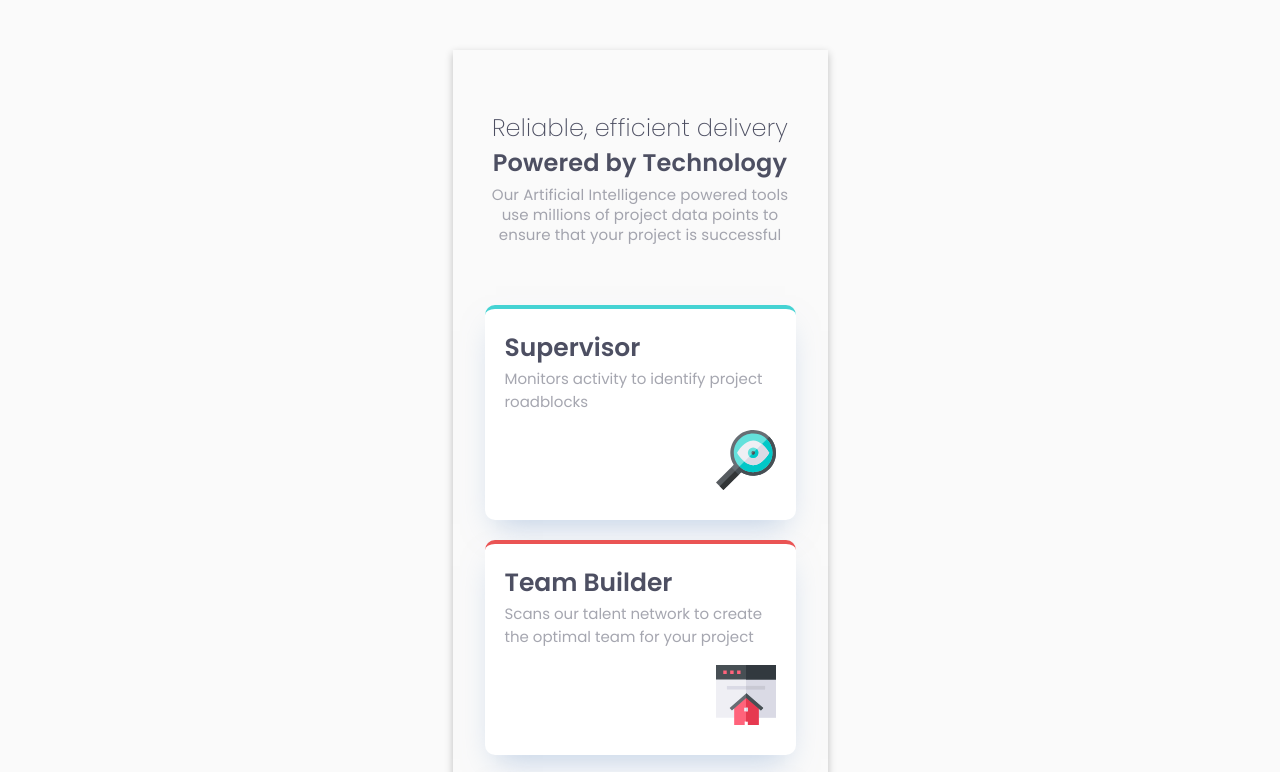
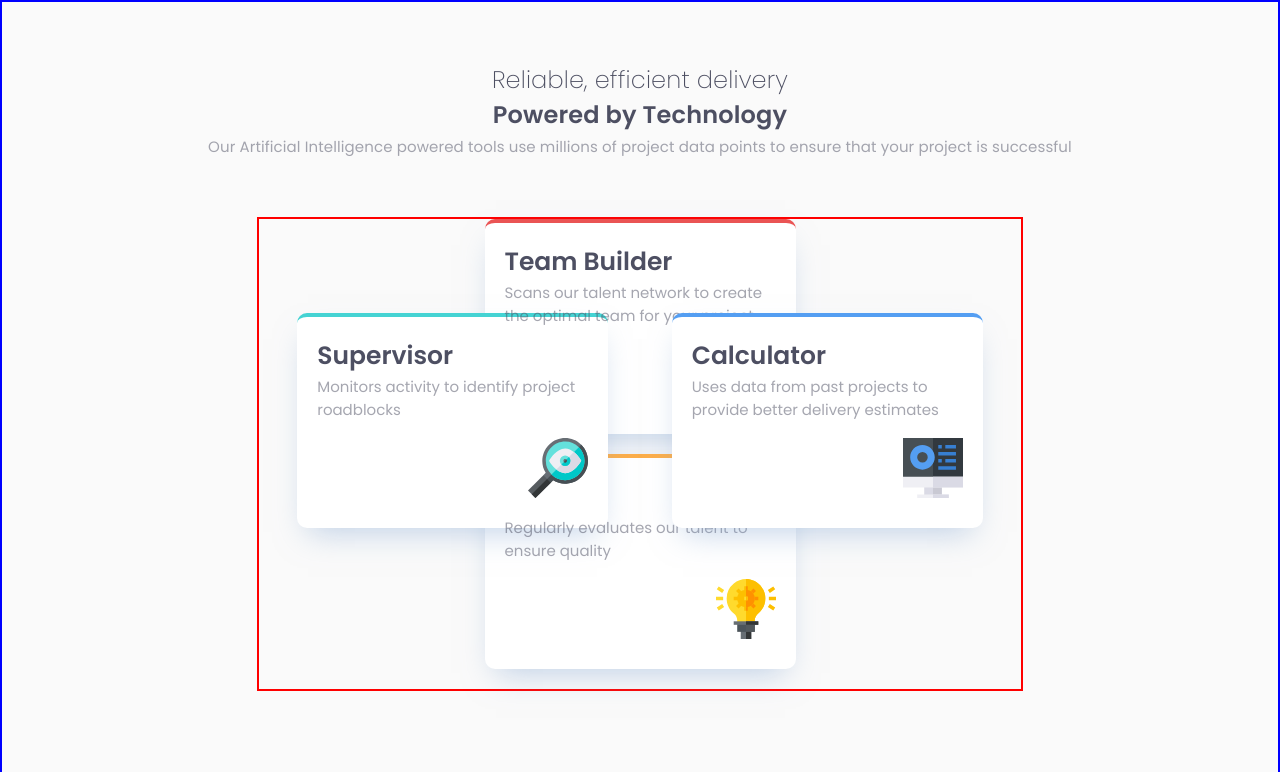
Before and after one commit to suryathink/four-card-feature-section, a plain HTML site: page index.html in a window 1280 px wide. Shown: the top 772 px of the page. Drawn offline with Linux system fonts and the light colour scheme.

Commit message:
all changes added

```diff
--- a/index.html
+++ b/index.html
@@ -28,7 +28,7 @@
       </div>
 
       <div class="all-cards">
-        <div class="first-card first-border-top">
+        <div class="first-card first-media-class first-border-top">
           <div class="supervisor-parent">
             <div class="supervisor">
               <p>Supervisor</p>
@@ -42,7 +42,7 @@
           </div>
         </div>
 
-        <div class="first-card second-border-top">
+        <div class="first-card second-media-class second-border-top">
           <div class="supervisor-parent">
             <div class="supervisor">
               <p>Team Builder</p>
@@ -59,7 +59,7 @@
           </div>
         </div>
 
-        <div class="first-card third-border-top">
+        <div class="first-card third-media-class third-border-top">
           <div class="supervisor-parent">
             <div class="supervisor">
               <p>Karma</p>
@@ -73,7 +73,7 @@
           </div>
         </div>
 
-        <div class="first-card four-border-top">
+        <div class="first-card fourth-media-class four-border-top">
           <div class="supervisor-parent">
             <div class="supervisor">
               <p>Calculator</p>
@@ -89,32 +89,15 @@
             <img src="./images/icon-calculator.svg" alt="Calculator" />
           </div>
         </div>
-
-        <!-- <div>
-
-
-  </div>
-
-  <div>
-
-
-
-  </div>
-
-  <div>
-
-
-
-  </div> -->
       </div>
     </main>
-    <footer>
+    <!-- <footer>
       <p class="attribution">
         Challenge by
         <a href="https://www.frontendmentor.io?ref=challenge" target="_blank"
           >Frontend Mentor</a
         >. Coded by <a href="https://github.com/suryathink">Surya</a>.
       </p>
-    </footer>
+    </footer> -->
   </body>
 </html>
--- a/style.scss
+++ b/style.scss
@@ -13,11 +13,12 @@ body {
   flex-direction: column;
   align-items: center;
   justify-content: center;
-  margin: auto;
+  // margin: auto;
 }
 
 .main {
-  margin: 50px;
+  border: 2px solid red;
+  // margin: 50px;
   height: 1250px;
   width: 375px;
   background: #fafafa;
@@ -71,6 +72,7 @@ body {
   display: flex;
   flex-direction: column;
   align-items: center;
+  border: 2px solid black;
 }
 
 .first-card {
@@ -131,6 +133,7 @@ body {
 .four-border-top {
   border-top: #549ef2 4px solid;
 }
+
 /* Attribution Styles */
 
 .attribution {
@@ -141,5 +144,29 @@ body {
   color: hsl(228, 45%, 44%);
 }
 
-/* @media only screen and (min-width: 1px) and (max-width: 720px) {
-}   */
+@media only screen and (min-width: 768px) {
+  .main {
+    border: 2px solid blue;
+    width: 100%;
+  }
+
+  .all-cards {
+    position: relative;
+    border: 2px solid red !important;
+    max-width: 60%;
+    width: 60%;
+    margin: auto;
+  }
+
+  .first-media-class {
+    position: absolute;
+    left: 5%;
+    top:20%;
+  }
+
+  .fourth-media-class{
+    position: absolute;
+    right: 5%;
+    top:20%;
+  }
+}
```
Also changed, not shown: style.css, 1 other file.
